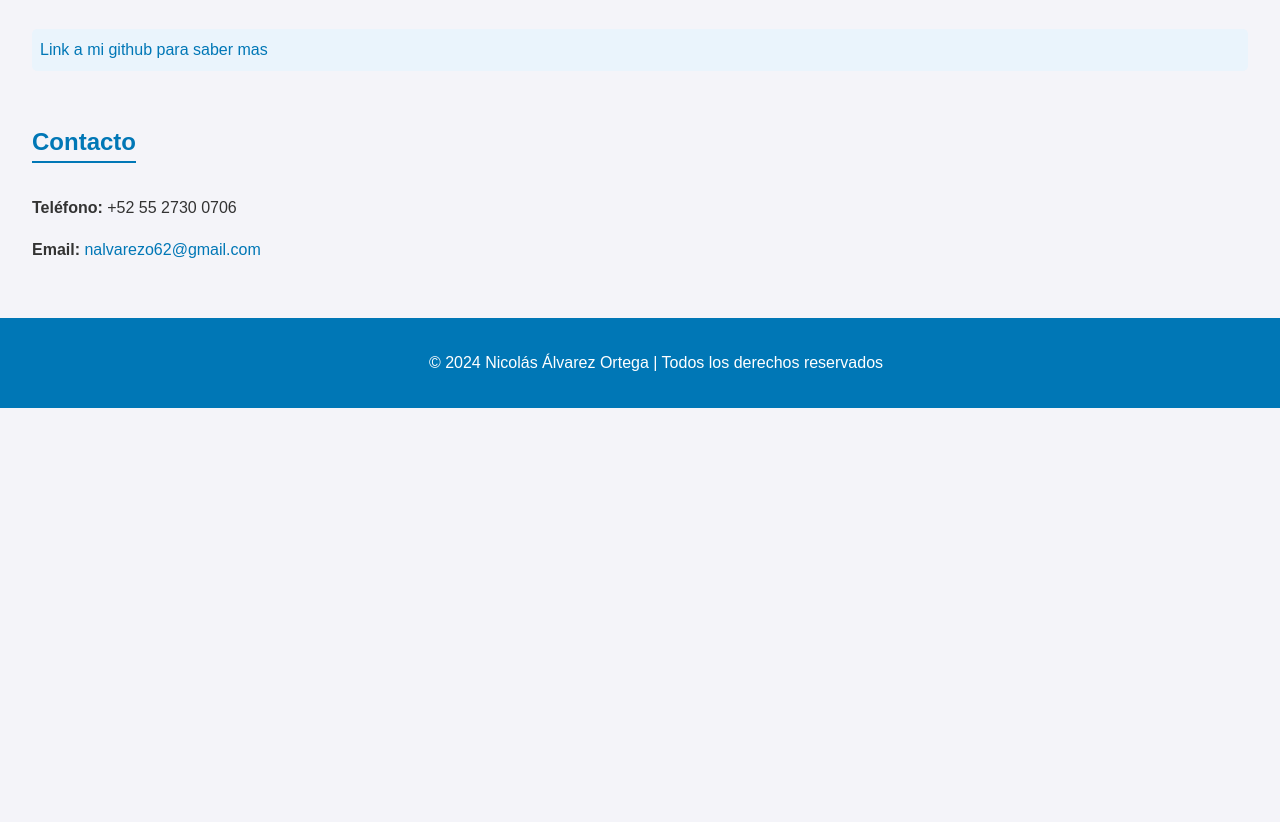
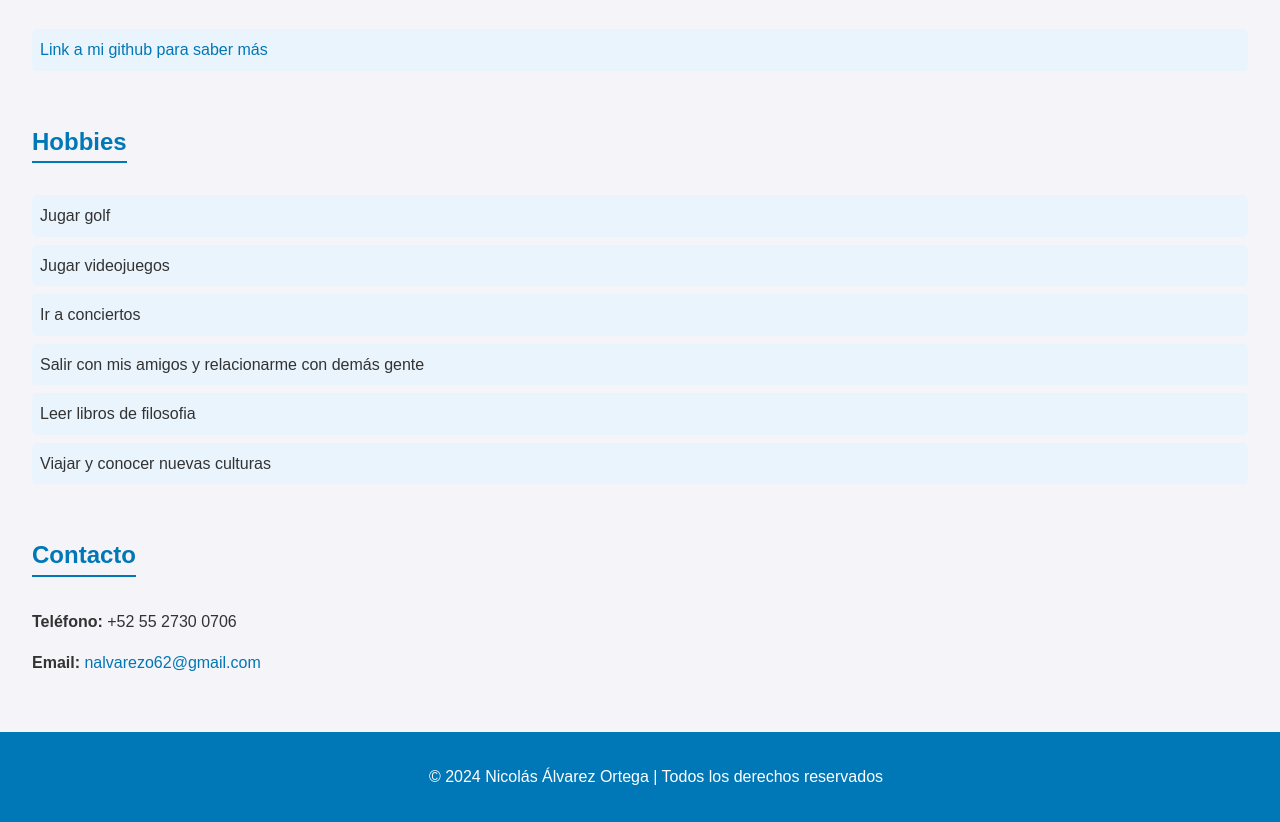
Before and after one commit to Nike2004A/Nike2004A.github.io, a plain HTML site: page index.html in a window 1280 px wide. Shown: the part 1060-1882 px from the top of the page. Before the commit the page ends 1468 px from the top, so only its background shows below. Drawn offline with Linux system fonts and the light colour scheme.

Commit message:
Agregando cambios al index

```diff
--- a/index.html
+++ b/index.html
@@ -38,7 +38,18 @@
         <section id="projects">
             <h2>Proyectos de Programación</h2>
             <ul>
-                <li><a href="https://github.com/Nike2004A" target="_blank">Link a mi github para saber mas</a></li>
+                <li><a href="https://github.com/Nike2004A" target="_blank">Link a mi github para saber más</a></li>
+            </ul>
+        </section>
+        <section id="hobbies">
+            <h2>Hobbies</h2>
+            <ul>
+                <li>Jugar golf</li>
+                <li>Jugar videojuegos</li>
+                <li>Ir a conciertos</li>
+                <li>Salir con mis amigos y relacionarme con demás gente</li>
+                <li>Leer libros de filosofia</li>
+                <li>Viajar y conocer nuevas culturas</li>
             </ul>
         </section>
         <section id="contact">
```
